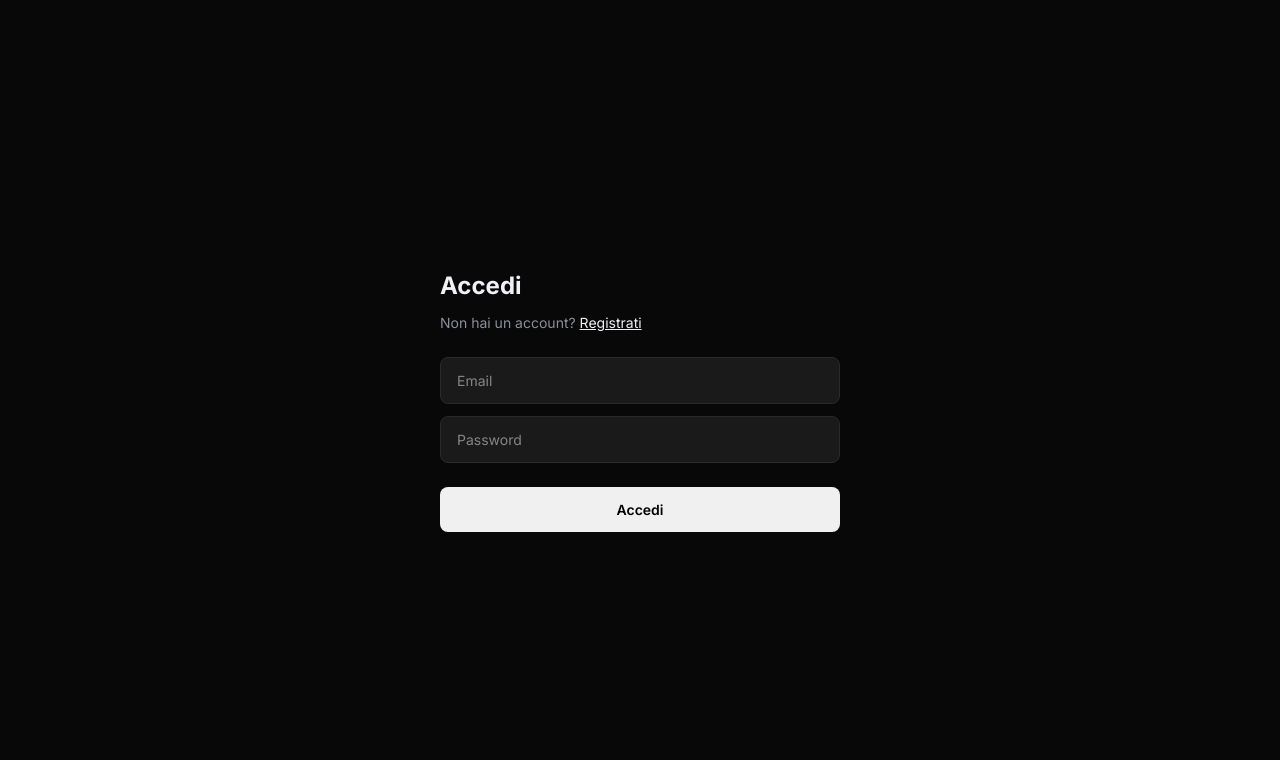
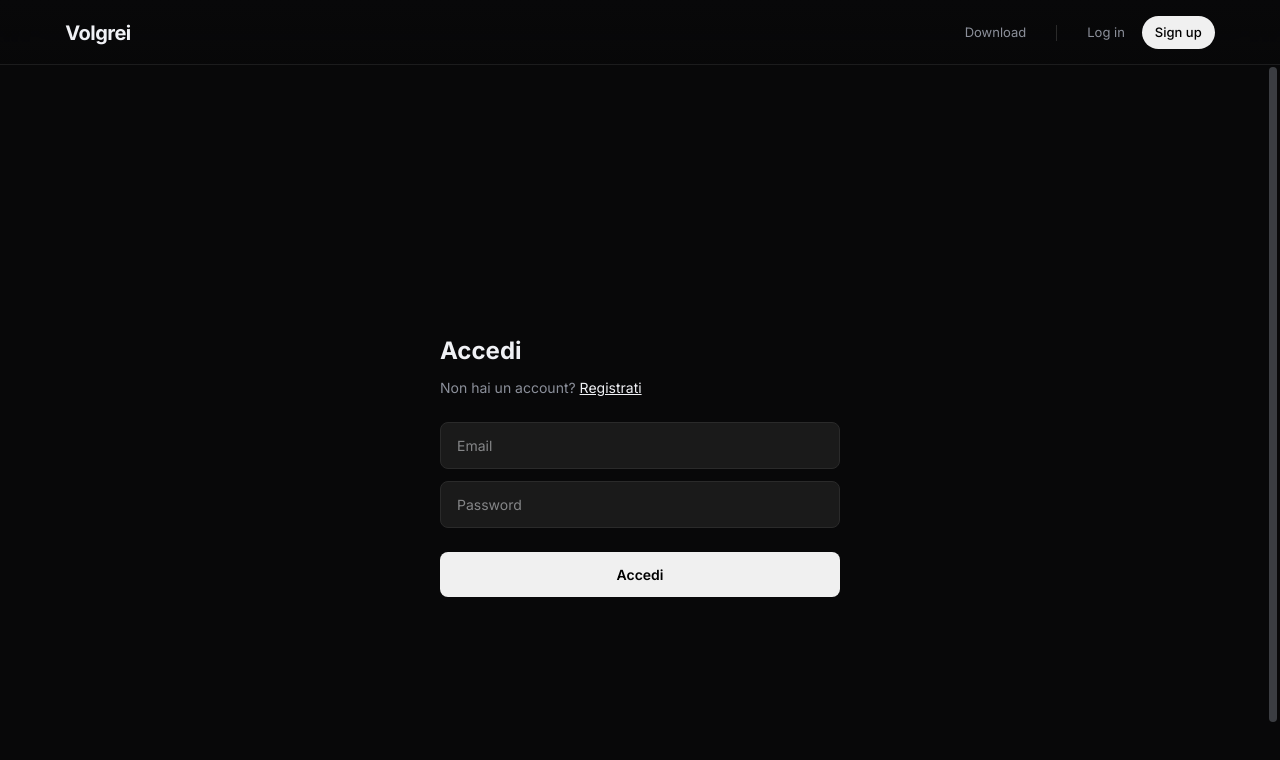
Before and after one commit to adrianleopizzi/volgrei-site, a Next.js app: page /login in a window 1280 px wide. Shown: the top 760 px of the page. Built offline with nearby package versions, Linux system fonts and the light colour scheme; no server answers.

Commit message:
feat: custom scrollbar - starts below navbar

```diff
--- a/app/globals.css
+++ b/app/globals.css
@@ -15,6 +15,7 @@
 
 html, body {
   overflow-x: hidden;
+  height: 100%;
 }
 
 body {
--- a/app/layout.tsx
+++ b/app/layout.tsx
@@ -1,6 +1,8 @@
 import type { Metadata } from "next";
 import { Inter } from "next/font/google";
 import "./globals.css";
+import Navbar from "@/components/Navbar";
+import ScrollContainer from "@/components/ScrollContainer";
 
 const inter = Inter({
   subsets: ["latin"],
@@ -51,8 +53,11 @@ export default function RootLayout({
   children: React.ReactNode;
 }>) {
   return (
-    <html lang="en" className={`${inter.variable} h-full antialiased`}>
-      <body className="min-h-full flex flex-col font-[var(--font-inter)]">{children}</body>
+    <html lang="en" className={`${inter.variable} h-full overflow-hidden antialiased`}>
+      <body className="h-full overflow-hidden font-[var(--font-inter)]">
+        <Navbar />
+        <ScrollContainer>{children}</ScrollContainer>
+      </body>
     </html>
   );
 }
--- a/app/page.tsx
+++ b/app/page.tsx
@@ -1,4 +1,3 @@
-import Navbar from "@/components/Navbar";
 import Hero from "@/components/Hero";
 import Features from "@/components/Features";
 import Pricing from "@/components/Pricing";
@@ -6,8 +5,7 @@ import FooterNav from "@/components/FooterNav";
 
 export default function Home() {
   return (
-    <div className="min-h-screen" style={{ background: "var(--bg)" }}>
-      <Navbar />
+    <div style={{ background: "var(--bg)" }}>
       <Hero />
       <Features />
       <Pricing />
--- a/components/Hero.tsx
+++ b/components/Hero.tsx
@@ -1,13 +1,13 @@
 export default function Hero() {
   return (
     <section
-      className="min-h-screen flex flex-col"
       style={{
         maxWidth: "1400px",
         margin: "0 auto",
         paddingLeft: "max(16px, 4.4vw)",
         paddingRight: "max(16px, 4.4vw)",
         paddingTop: "270px",
+        paddingBottom: "270px",
       }}
     >
       <h1
--- /dev/null
+++ b/components/ScrollContainer.tsx
@@ -0,0 +1,155 @@
+"use client";
+
+import { useEffect, useRef, useCallback } from "react";
+import { usePathname } from "next/navigation";
+
+const scrollPositions = new Map<string, number>();
+
+export default function ScrollContainer({ children }: { children: React.ReactNode }) {
+  const containerRef = useRef<HTMLDivElement>(null);
+  const thumbRef = useRef<HTMLDivElement>(null);
+  const trackRef = useRef<HTMLDivElement>(null);
+  const pathname = usePathname();
+  const isDragging = useRef(false);
+  const dragStartY = useRef(0);
+  const dragStartScroll = useRef(0);
+
+  const updateThumb = useCallback(() => {
+    const container = containerRef.current;
+    const thumb = thumbRef.current;
+    const track = trackRef.current;
+    if (!container || !thumb || !track) return;
+
+    const { scrollTop, scrollHeight, clientHeight } = container;
+    const trackHeight = track.clientHeight;
+    const thumbHeight = Math.max((clientHeight / scrollHeight) * trackHeight, 32);
+    const maxThumbTop = trackHeight - thumbHeight;
+    const rawThumbTop = (scrollTop / (scrollHeight - clientHeight)) * maxThumbTop;
+    const thumbTop = Math.min(Math.max(rawThumbTop, 0), maxThumbTop);
+
+    // Squish effect ai limiti
+    const overTop = Math.max(-rawThumbTop, 0);
+    const overBottom = Math.max(rawThumbTop - maxThumbTop, 0);
+    const squish = Math.max(1 - (overTop + overBottom) / 60, 0.6);
+
+    thumb.style.height = `${thumbHeight}px`;
+    thumb.style.transform = `translateY(${thumbTop}px) scaleY(${squish})`;
+    thumb.style.transformOrigin = overTop > 0 ? "top" : "bottom";
+    thumb.style.opacity = scrollHeight > clientHeight ? "1" : "0";
+  }, []);
+
+  // Ripristina posizione scroll al cambio pagina
+  useEffect(() => {
+    const el = containerRef.current;
+    if (!el) return;
+    el.scrollTop = scrollPositions.get(pathname) ?? 0;
+    updateThumb();
+    return () => {
+      scrollPositions.set(pathname, el.scrollTop);
+    };
+  }, [pathname, updateThumb]);
+
+  // Aggiorna thumb allo scroll
+  useEffect(() => {
+    const el = containerRef.current;
+    if (!el) return;
+    el.addEventListener("scroll", updateThumb);
+    window.addEventListener("resize", updateThumb);
+    updateThumb();
+    return () => {
+      el.removeEventListener("scroll", updateThumb);
+      window.removeEventListener("resize", updateThumb);
+    };
+  }, [updateThumb]);
+
+  // Drag thumb
+  const onMouseDown = useCallback((e: React.MouseEvent) => {
+    e.preventDefault();
+    isDragging.current = true;
+    dragStartY.current = e.clientY;
+    dragStartScroll.current = containerRef.current?.scrollTop ?? 0;
+
+    const onMouseMove = (e: MouseEvent) => {
+      if (!isDragging.current || !containerRef.current || !trackRef.current || !thumbRef.current) return;
+      const { scrollHeight, clientHeight } = containerRef.current;
+      const trackHeight = trackRef.current.clientHeight;
+      const thumbHeight = thumbRef.current.clientHeight;
+      const delta = e.clientY - dragStartY.current;
+      const scrollRatio = (scrollHeight - clientHeight) / (trackHeight - thumbHeight);
+      containerRef.current.scrollTop = dragStartScroll.current + delta * scrollRatio;
+    };
+
+    const onMouseUp = () => {
+      isDragging.current = false;
+      document.removeEventListener("mousemove", onMouseMove);
+      document.removeEventListener("mouseup", onMouseUp);
+    };
+
+    document.addEventListener("mousemove", onMouseMove);
+    document.addEventListener("mouseup", onMouseUp);
+  }, []);
+
+  // Click sul track per saltare
+  const onTrackClick = useCallback((e: React.MouseEvent) => {
+    if (!containerRef.current || !trackRef.current || !thumbRef.current) return;
+    const trackRect = trackRef.current.getBoundingClientRect();
+    const clickY = e.clientY - trackRect.top;
+    const thumbHeight = thumbRef.current.clientHeight;
+    const { scrollHeight, clientHeight } = containerRef.current;
+    const trackHeight = trackRef.current.clientHeight;
+    const scrollRatio = (scrollHeight - clientHeight) / (trackHeight - thumbHeight);
+    containerRef.current.scrollTop = (clickY - thumbHeight / 2) * scrollRatio;
+  }, []);
+
+  return (
+    <div style={{ position: "fixed", top: "65px", left: 0, right: 0, bottom: 0 }}>
+      {/* Contenuto scrollabile - scrollbar nativa nascosta */}
+      <div
+        ref={containerRef}
+        style={{
+          position: "absolute",
+          inset: 0,
+          overflowY: "scroll",
+          background: "var(--bg)",
+          scrollbarWidth: "none",
+        }}
+        className="[&::-webkit-scrollbar]:hidden"
+      >
+        {children}
+      </div>
+
+      {/* Track scrollbar custom */}
+      <div
+        ref={trackRef}
+        onClick={onTrackClick}
+        style={{
+          position: "absolute",
+          right: "3px",
+          top: "2px",
+          bottom: "20px",
+          width: "8px",
+          cursor: "default",
+        }}
+      >
+        {/* Thumb */}
+        <div
+          ref={thumbRef}
+          onMouseDown={onMouseDown}
+          style={{
+            position: "absolute",
+            top: 0,
+            left: 0,
+            right: 0,
+            borderRadius: "999px",
+            background: "rgba(139, 143, 154, 0.4)",
+            opacity: 0,
+            transition: "opacity 0.2s, background 0.15s",
+            cursor: "default",
+          }}
+          onMouseEnter={(e) => (e.currentTarget.style.background = "rgba(139, 143, 154, 0.7)")}
+          onMouseLeave={(e) => (e.currentTarget.style.background = "rgba(139, 143, 154, 0.4)")}
+        />
+      </div>
+    </div>
+  );
+}
```
